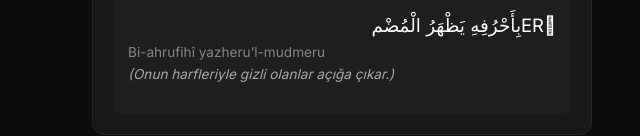
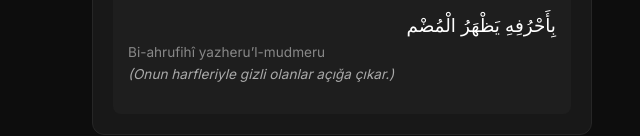
Before and after one commit to bilginsahiner/Tasavvuf-Metinleri, a plain HTML site: page index.html in a window 1280 px wide. Shown: the part 664-800 px from the top of the page, 298-938 px from the left. Drawn offline with nearby package versions, Linux system fonts and the light colour scheme.

Commit message:
Update index.html

```diff
--- a/index.html
+++ b/index.html
@@ -254,7 +254,7 @@
                 <span class="meal">(Sen o <span class="f-blue">apaçık kitapsın</span> ki,)</span>
             </div>
             <div class="siir-satir">
-                <span class="arapca">بِأَحْرُفِهِ يَظْهَرُ الْمُضْمERُ</span>
+                <span class="arapca">بِأَحْرُفِهِ يَظْهَرُ الْمُضْم</span>
                 <span class="latin">Bi-ahrufihî yazheru’l-mudmeru</span>
                 <span class="meal">(Onun harfleriyle gizli olanlar açığa çıkar.)</span>
             </div>
```
